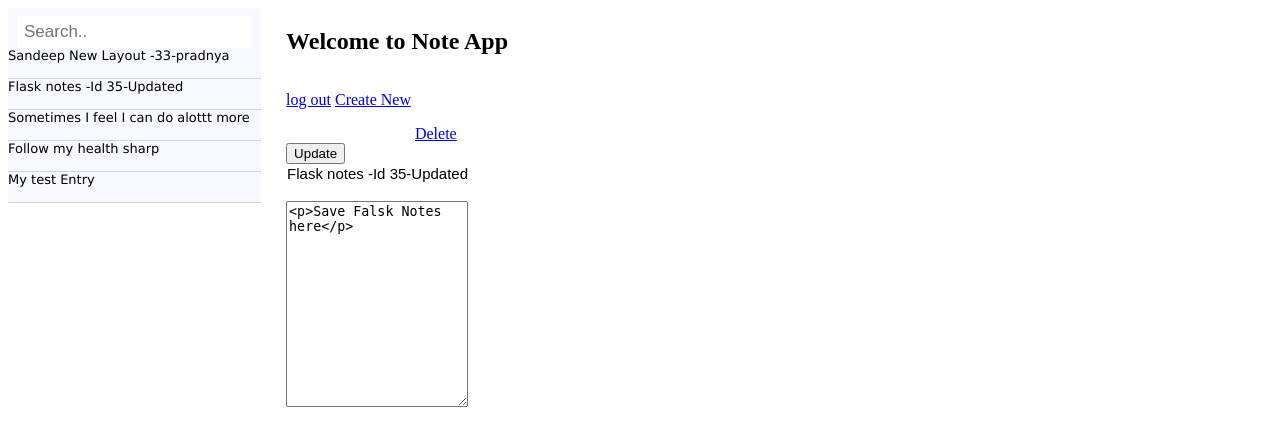
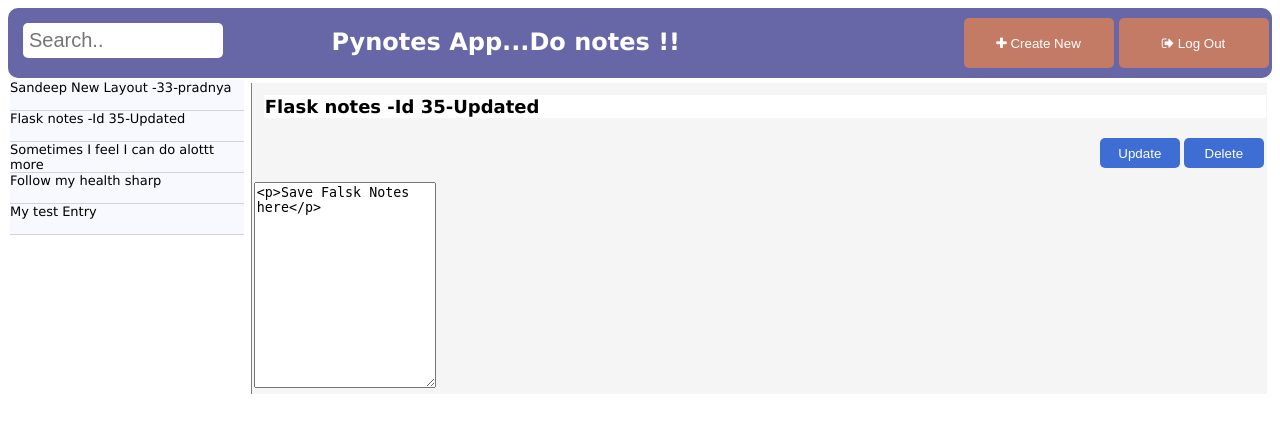
Before and after one commit to samagar/pynotes, a Flask app: a page that uses templates/main.html in a window 1280 px wide. Shown: the top 446 px of the page. Run offline with Flask 2, Linux system fonts and the light colour scheme; a user stored in the database is signed in; data comes from the database, SQL or seed files in the repository; both versions use the stored data as it was after the commit; some libraries are stand-ins or nearby versions.

Commit message:
basic sample note app copy

```diff
--- a/app.py
+++ b/app.py
@@ -67,32 +67,31 @@ def login():
             return redirect(url_for('main'))
     return render_template('login.html', error = error), status_code
 
+
 @app.route('/add',methods=['POST'])
 @login_required
 def notes():
+
     title = request.form['title']
     detail = request.form['detail']
-
     requesttype = request.form['savedata']
     user = session["username"]
     note_id = request.args.get('note_id')
 
-    if not title or not detail:
-        flash('You need to enter all fields')
-        return redirect(url_for('main', callfrom='new'))
-
     if requesttype == 'Update':
-        flash(title)
-        flash(detail)
-        flash(note_id)
-
         g.db = connect_db()
         curr = g.db.execute("UPDATE Notes  \
             set title = ?, detail =?, posted_date = '10/16/2021' where note_id =?",(title, detail, note_id))
         g.db.commit()
         g.db.close()
         flash('Entry Updated')
-    else:
+        return redirect(url_for('main', title=title, detail=detail, callfrom='display', note_id=note_id))
+
+    if requesttype == "Save":
+        if not title or not detail:
+            flash('You need to enter all fields')
+            return redirect(url_for('main', callfrom='new'))
+
         g.db = connect_db()
         curr = g.db.execute('INSERT INTO Notes(title, detail, posted_date, Userid, status) \
         values (?,?,?,?,?)',
@@ -101,14 +100,19 @@ def notes():
         g.db.close()
         flash('new entry added')
 
+    if requesttype == "Delete":
+        g.db = connect_db()
+        g.db.execute('delete from notes where note_id='+str(note_id))
+        g.db.commit()
+        g.db.close()
+        flash('The note was deleted.')
+
     return redirect(url_for('main'))
-
 
 @app.route('/logout')
 @login_required
 def log_out():
     session.pop('logged_in', None)
-    # flash('Successfully logged out')
     return redirect(url_for('login'))
 
 
@@ -136,3 +140,5 @@ def display_entry(note_id):
 
 if __name__ == '__main__':
     app.run(host='localhost', port='8000', debug=True)
+
+    #                     <a href="{{ url_for('delete_entry', note_id=note_id) }}"><button class="oth-btn">Delete</button></a>
--- a/static/css/styles.css
+++ b/static/css/styles.css
@@ -1,40 +1,68 @@
-
 
 .login-wrapper {
   text-align: left;
 }
 
-.body-left {
-  display: inline-block;
-  width:20%;
-  float:left;
-  color:black;
-  background:ghostwhite;
+.body-main {
+  display:flex;
 }
 
+.body-left {
+  flex:1;
+  color:black;
+  border-color:gray;
+  border-radius:15px;
+  padding:2px;
+  float:left;
+  width:18%;
+}
 .body-right {
-  display: inline-block;
-  width:78%;
-  height: auto;
+  flex:3;
+  border-left: 1px solid rgb(216, 210, 210);
+  border-color:gray;
+  margin: 5px;
+  padding:2px;
+  width:80%;
   float:right;
+  background:whitesmoke;
 }
-
-.head-pane {
-  display: inline-block;
+.main-head {
+  background: rgb(103, 103, 167);
+  display:flex;
+  border-radius:10px;
 }
-
+.search-bar {
+  padding:5px;
+  flex:1;
+}
+.search-bar input[type=text] {
+  padding: 6px;
+  border: none;
+  margin: 10px;
+  font-size: 20px;
+  width:60%;
+  border-radius:5px
+}
+.title-div {
+  flex:2;
+  color: white;
+  font-family: Verdana, Geneva, Tahoma, sans-serif;
+}
+.user-quickfunc {
+  flex:1;
+  display:flex;
+  float:right
+}
 .body-right Input[type=text] {
   padding: 1px;
   border: none;
   width: 100%;
   font-size: 15px;
 }
-
 .note-area {
   min-height: 200px;
   height: auto;
 }
-
 .note-entry {
 display: block;
 block-size:30px;
@@ -48,12 +76,54 @@ background:ghostwhite;
   background-color: black;
   color: white;
 }
+.head-btn {
+  display:inline-block;
+  background-color: #c47b65;
+  border: none;
+  color: white;
+  text-align: center;
+  width:150px;
+  height:50px;
+  margin: 10px 5px;
+  opacity: 1;
+  transition: 0.3s;
+  border-radius:5px;
+  margin-right: 0;
+}
+.head-btn:hover {opacity: 0.6}
 
-.body-left input[type=text] {
-  padding: 6px;
+.form-title {
+  display: inline-block;
+}
+#fl {
+  float:left;
+  width:1000px;
+  padding: 5px;
+  margin: 5px;
+}
+#fl input[type=text] {
+  font-family:Verdana, Geneva, Tahoma, sans-serif;
+  font-size: 18px;
+  font-weight: bold;
+}
+#fr {
+  float: right;
+  padding: 10px;
+}
+.oth-btn {
+  display:inline-block;
+  background-color: #3e6ed4;
   border: none;
-  margin-top: 8px;
-  margin-right: 10px;
-  margin-left: 10px;
-  font-size: 17px;
+  color: white;
+  text-align: center;
+  font-size: 10px bold;
+  width:80px;
+  height:30px;
+  border-radius:5px;
 }
+input:focus, textarea:focus, select:focus{
+  outline: none;
+}
+.mce-container {
+  border: 0px !important;
+}
--- a/templates/main.html
+++ b/templates/main.html
@@ -1,48 +1,19 @@
 {% extends "template.html" %}
 {% block content %}
-   <div class="body-right">
-         <div>
-            <h2>Welcome to Note App</h2>
-            <div class="head-pane">
-               <p><a href="{{ url_for('log_out') }}">log out</a></p>
-               <br/>
+   <div class="main-head">
+      <div class="search-bar">
+         <input type="text" placeholder="Search..">
       </div>
-            <div class="head-pane">
-               <p><a href="{{ url_for('main', callfrom='new') }}">Create New</a></p>
-               <br/>
+      <div class="title-div">
+         <h2>Pynotes App...Do notes !!</h2>
       </div>
-
-            {% if note_id != None %}
-            <a href="{{ url_for('delete_entry', note_id=note_id) }}">Delete</a>
-            {% endif %}
-
-            {% for message in get_flashed_messages() %}
-            <div class="flash">{{ message }}</div>
-            {% endfor %}
+      <div class="user-quickfunc">
+         <a href="{{ url_for('main', callfrom='new') }}"><button class="head-btn"><i class="fa fa-plus"></i> Create New </button></a>
+         <a href="{{ url_for('log_out') }}"><button class="head-btn"><i class="fa fa-sign-out"></i> Log Out </button></a>
       </div>
-         <form action="{{ url_for('notes', note_id = note_id) }}" method="post">
-               <div class="button">
-               {% if note_id != None %}
-               <input class="button" name='savedata' type="submit" value="Update"></div>
-               {% else %}
-               <input class="button" name='savedata' type="submit" value="Save"></div>
-               {% endif %}
-
-			      {% if error %}
-				   <p class="error"><strong>Error:</strong> {{ error }} </p>
-			      {% endif %}
-            <div>
-               <input class="note-title" placeholder="Enter Title" name="title" type="text" value="{{ title }}">
    </div>
-            <br/>
-            <div>
-               <textarea id="detail" class= "note-area" name="detail" type="text" placeholder="Detail Notes">{{ detail }}  </textarea>
-            </div>
-         </form>
-   </div>
+   <div class=body-main>
       <div class="body-left">
-      <input type="text" placeholder="Search..">
-      <br/>
          {% for p in notes %}
             <a href="{{ url_for('display_entry', note_id=p.note_id) }}" class="note-entry">
             <div>
@@ -51,5 +22,31 @@
             </a>
          {% endfor %}
       </div>
+      <div class="body-right">
+         <div class="form-main">
+            <form action="{{ url_for('notes', note_id=note_id) }}"  method="post">
+               <div class="form-title">
+                  <div id="fl">
+                     <input placeholder="Enter Title" name="title" type="text" value="{{ title }}">
+                  </div>
+                  <div id="fr">
+                     {% if note_id != None %}
+                     <input class="oth-btn" id="update" name='savedata' type="submit" value="Update">
+                     <input class="oth-btn" id="delete" name='savedata' type="submit" value="Delete">
+                     {% else %}
+                     <input class="oth-btn" name='savedata' type="submit" value="Save">
+                     {% endif %}
+                  </div>
+               </div>
+               <div>
+                     {% for message in get_flashed_messages() %}
+                     {{ message }}
+                     {% endfor %}
+                     <textarea id="detail" class= "note-area" name="detail" type="text" placeholder="Detail Notes">{{ detail }}  </textarea>
+               </div>
+            </form>
+         </div>
+      </div>
+   </div >
 
 {% endblock %}
--- a/templates/template.html
+++ b/templates/template.html
@@ -1,9 +1,9 @@
 <!DOCTYPE html>
 <html>
 	<head>
-		<link rel="stylesheet"
-		href="{{ url_for('static', filename='css/styles.css') }}">
+		<link rel="stylesheet" href="{{ url_for('static', filename='css/styles.css') }}">
 		<script type="text/javascript" src="{{ url_for('static', filename='tinymce/js/tinymce/tinymce.min.js') }}"></script>
+		<link rel="stylesheet" href="https://cdnjs.cloudflare.com/ajax/libs/font-awesome/4.7.0/css/font-awesome.min.css">
 
 		<script type=text/javascript>
 			tinymce.init({
```
Also changed, not shown: flasknote.db, 1 other file. Lines whose indentation alone changed are shown as unchanged.
